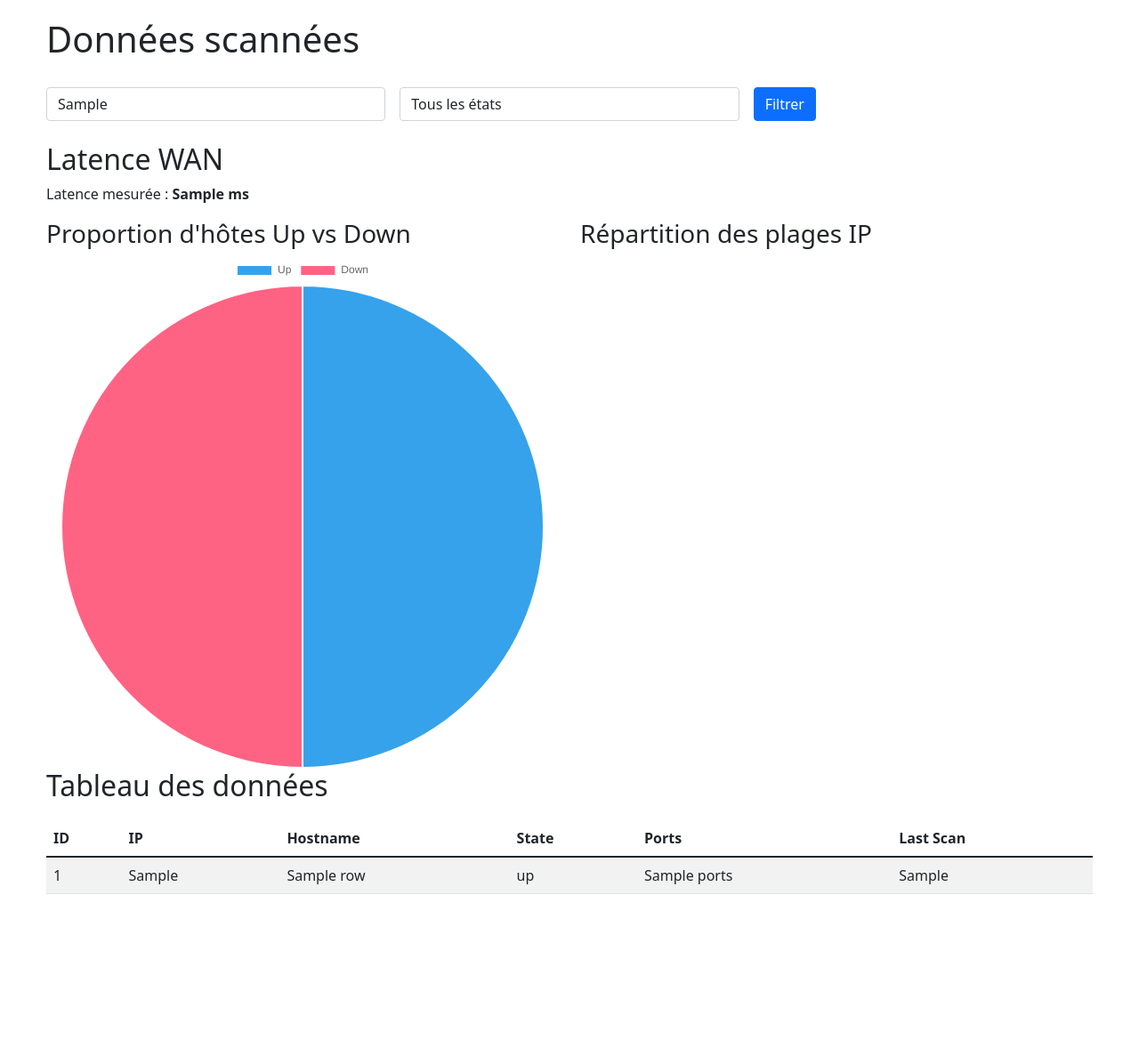
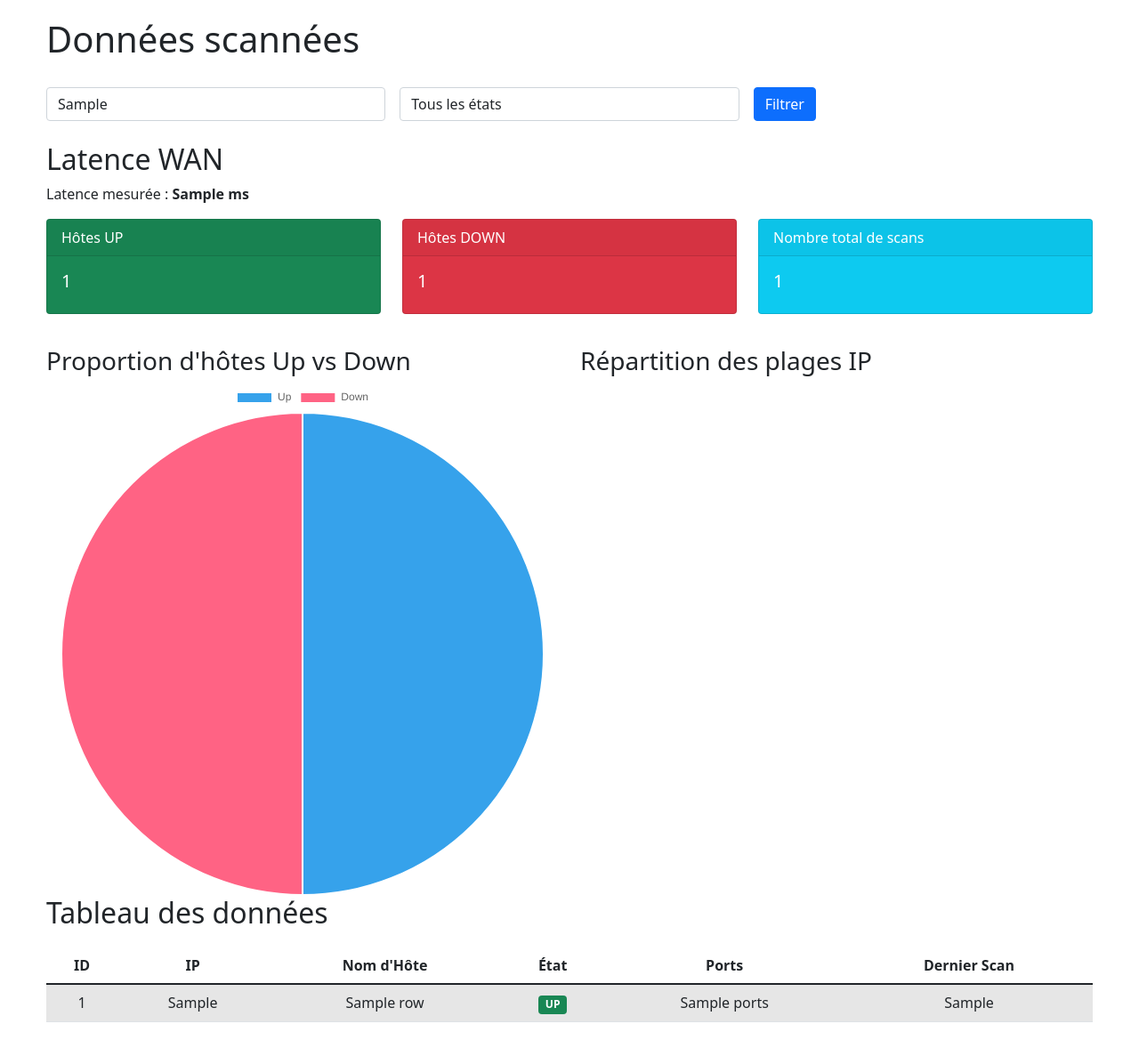
Before and after one commit to TerenceRiss/SeahawksNester, a Flask app: template templates/view_data.html in a window 1280 px wide. Shown: the whole page at 89% size. Before the commit the page ends 1005 px from the top, so only its background shows below. Run offline with Flask 3, Linux system fonts and the light colour scheme; the template is opened without the code that fills it: most values are stand-ins (such as "Sample title", 1, 10 or a date in 2020); a map, chart or similar area stays blank.

Commit message:
ajout d'un graphique pour la latence, plus enumeration des up and downs pour les hotes

```diff
--- a/database.py
+++ b/database.py
@@ -33,8 +33,8 @@ def init_db():
             host_id INTEGER,
             state TEXT,
             ports TEXT,
-            FOREIGN KEY (scan_id) REFERENCES scans(id),
-            FOREIGN KEY (host_id) REFERENCES hosts(id)
+            FOREIGN KEY (scan_id) REFERENCES scans(id) ON DELETE CASCADE,
+            FOREIGN KEY (host_id) REFERENCES hosts(id) ON DELETE CASCADE
         )
     """)
 
@@ -87,9 +87,6 @@ def insert_scan_result(scan_id, host_id, state, ports):
 
 # Fonction pour synchroniser les résultats d'un scan
 def sync_inventory(scan_results):
-    conn = sqlite3.connect(DB_NAME)
-    cursor = conn.cursor()
-
     # Insérer un nouveau scan
     scan_id = insert_scan()
 
@@ -105,8 +102,6 @@ def sync_inventory(scan_results):
             ports=", ".join(result.get("ports", []))
         )
 
-    conn.close()
-
 # Fonction pour récupérer tous les hôtes avec leurs derniers états
 def fetch_hosts():
     conn = sqlite3.connect(DB_NAME)
@@ -118,8 +113,33 @@ def fetch_hosts():
         FROM hosts h
         JOIN scan_results sr ON h.id = sr.host_id
         JOIN scans s ON sr.scan_id = s.id
+        WHERE sr.id = (
+            SELECT MAX(sr2.id)
+            FROM scan_results sr2
+            WHERE sr2.host_id = h.id
+        )
     """)
     rows = cursor.fetchall()
 
     conn.close()
     return [{"ip": row[0], "hostname": row[1], "state": row[2], "ports": row[3], "last_scan": row[4]} for row in rows]
+
+# Fonction pour récupérer les tendances des scans
+def get_scan_trends():
+    conn = sqlite3.connect(DB_NAME)
+    cursor = conn.cursor()
+
+    # Obtenir les données des tendances
+    cursor.execute("""
+        SELECT s.timestamp,
+               SUM(CASE WHEN sr.state = 'up' THEN 1 ELSE 0 END) AS up_count,
+               SUM(CASE WHEN sr.state = 'down' THEN 1 ELSE 0 END) AS down_count
+        FROM scans s
+        LEFT JOIN scan_results sr ON s.id = sr.scan_id
+        GROUP BY s.id
+        ORDER BY s.timestamp
+    """)
+    trends = cursor.fetchall()
+
+    conn.close()
+    return [{"timestamp": row[0], "up_count": row[1], "down_count": row[2]} for row in trends]
--- a/server.py
+++ b/server.py
@@ -4,17 +4,19 @@ from prometheus_client import Counter, generate_latest, CollectorRegistry, Gauge
 import json
 import logging
 
-app = Flask(__name__,
-            static_url_path='',
-            static_folder='static',
-            template_folder='templates')
+app = Flask(
+    __name__,
+    static_url_path="",
+    static_folder="static",
+    template_folder="templates",
+)
 
 # Configuration des logs
 logging.basicConfig(
     level=logging.DEBUG,
     filename="server_logs.log",
     filemode="a",
-    format="%(asctime)s - %(levelname)s - %(message)s"
+    format="%(asctime)s - %(levelname)s - %(message)s",
 )
 
 # Clé API pour sécuriser l'accès
@@ -22,9 +24,15 @@ API_TOKEN = "my_secret_api_token"
 
 # Initialisation des métriques Prometheus
 registry = CollectorRegistry()
-scan_requests_total = Counter('scan_requests_total', 'Nombre total de requêtes de scan', registry=registry)
-hosts_up_total = Gauge('hosts_up_total', 'Nombre total d\'hôtes en état "up"', registry=registry)
-hosts_down_total = Gauge('hosts_down_total', 'Nombre total d\'hôtes en état "down"', registry=registry)
+scan_requests_total = Counter(
+    "scan_requests_total", "Nombre total de requêtes de scan", registry=registry
+)
+hosts_up_total = Gauge(
+    "hosts_up_total", 'Nombre total d\'hôtes en état "up"', registry=registry
+)
+hosts_down_total = Gauge(
+    "hosts_down_total", 'Nombre total d\'hôtes en état "down"', registry=registry
+)
 
 # Fonction utilitaire pour vérifier le token
 def authenticate(request):
@@ -54,24 +62,14 @@ def receive_data():
         # Synchroniser les résultats des scans
         sync_inventory(data.get("hosts", []))
 
-        logging.info("Données synchronisées et sauvegardées avec succès.")
-        return jsonify({"message": "Données reçues et sauvegardées avec succès!", "status": "success"}), 200
-    except Exception as e:
-        logging.error(f"Erreur lors de la réception des données : {e}")
-        return jsonify({"message": "Erreur lors de la réception des données", "status": "error"}), 500
-
-
-        # Synchroniser l'inventaire des hôtes
-        sync_inventory(hosts)
-
         # Mise à jour des métriques
         scan_requests_total.inc()
-        hosts_up = len([host for host in hosts if host.get("state") == "up"])
-        hosts_down = len([host for host in hosts if host.get("state") == "down"])
+        hosts_up = len([host for host in data.get("hosts", []) if host.get("state") == "up"])
+        hosts_down = len([host for host in data.get("hosts", []) if host.get("state") == "down"])
         hosts_up_total.set(hosts_up)
         hosts_down_total.set(hosts_down)
 
-        logging.info("Données synchronisées et métriques mises à jour.")
+        logging.info("Données synchronisées et sauvegardées avec succès.")
         return jsonify({"message": "Données reçues et sauvegardées avec succès!", "status": "success"}), 200
     except Exception as e:
         logging.error(f"Erreur lors de la réception des données : {e}")
@@ -82,7 +80,7 @@ def receive_data():
 def metrics():
     try:
         logging.info("Requête GET sur la route /metrics")
-        return generate_latest(registry), 200, {'Content-Type': 'text/plain; charset=utf-8'}
+        return generate_latest(registry), 200, {"Content-Type": "text/plain; charset=utf-8"}
     except Exception as e:
         logging.error(f"Erreur lors de la génération des métriques : {e}")
         return jsonify({"message": "Erreur lors de la génération des métriques", "status": "error"}), 500
@@ -119,7 +117,7 @@ def view_data():
             ip_labels_json=json.dumps(list(ip_distribution.keys())),
             ip_data_json=json.dumps(list(ip_distribution.values())),
             state_filter=state_filter,
-            ip_filter=ip_filter
+            ip_filter=ip_filter,
         )
     except Exception as e:
         logging.error(f"Erreur lors de la génération des données pour /view-data : {e}")
--- a/templates/view_data.html
+++ b/templates/view_data.html
@@ -15,6 +15,15 @@
         }
         .container {
             max-width: 1200px;
+        }
+        .table th, .table td {
+            text-align: center;
+        }
+        .table-striped tbody tr:nth-of-type(odd) {
+            background-color: rgba(0, 0, 0, 0.05);
+        }
+        .chart-container {
+            margin-top: 20px;
         }
     </style>
 </head>
@@ -43,8 +52,36 @@
         <h2>Latence WAN</h2>
         <p>Latence mesurée : <strong>{{ latency_ms or 'Non disponible' }} ms</strong></p>
 
+        <!-- Statistiques globales -->
+        <div class="row">
+            <div class="col-md-4">
+                <div class="card text-white bg-success mb-3">
+                    <div class="card-header">Hôtes UP</div>
+                    <div class="card-body">
+                        <h5 class="card-title">{{ total_up }}</h5>
+                    </div>
+                </div>
+            </div>
+            <div class="col-md-4">
+                <div class="card text-white bg-danger mb-3">
+                    <div class="card-header">Hôtes DOWN</div>
+                    <div class="card-body">
+                        <h5 class="card-title">{{ total_down }}</h5>
+                    </div>
+                </div>
+            </div>
+            <div class="col-md-4">
+                <div class="card text-white bg-info mb-3">
+                    <div class="card-header">Nombre total de scans</div>
+                    <div class="card-body">
+                        <h5 class="card-title">{{ total_scans }}</h5>
+                    </div>
+                </div>
+            </div>
+        </div>
+
         <!-- Graphiques -->
-        <div class="row">
+        <div class="row chart-container">
             <div class="col-md-6">
                 <h3>Proportion d'hôtes Up vs Down</h3>
                 <canvas id="stateChart" data-total-up="{{ total_up }}" data-total-down="{{ total_down }}"></canvas>
@@ -62,21 +99,25 @@
                 <tr>
                     <th>ID</th>
                     <th>IP</th>
-                    <th>Hostname</th>
-                    <th>State</th>
+                    <th>Nom d'Hôte</th>
+                    <th>État</th>
                     <th>Ports</th>
-                    <th>Last Scan</th>
+                    <th>Dernier Scan</th>
                 </tr>
             </thead>
             <tbody>
                 {% for row in rows %}
                 <tr>
-                    <td>{{ row.id }}</td>
-                    <td>{{ row.ip }}</td>
-                    <td>{{ row.hostname }}</td>
-                    <td>{{ row.state }}</td>
-                    <td>{{ row.ports or 'N/A' }}</td>
-                    <td>{{ row.last_scan }}</td>
+                    <td>{{ row['id'] }}</td>
+                    <td>{{ row['ip'] }}</td>
+                    <td>{{ row['hostname'] }}</td>
+                    <td>
+                        <span class="badge {% if row['state'] == 'up' %}bg-success{% else %}bg-danger{% endif %}">
+                            {{ row['state'] | upper }}
+                        </span>
+                    </td>
+                    <td>{{ row['ports'] or 'N/A' }}</td>
+                    <td>{{ row['last_scan'] }}</td>
                 </tr>
                 {% endfor %}
             </tbody>
```
Also changed, not shown: scan_results_web.json (+3 -47 lines), test_ping3.py (added, +11 -0 lines), seahawks.db.
